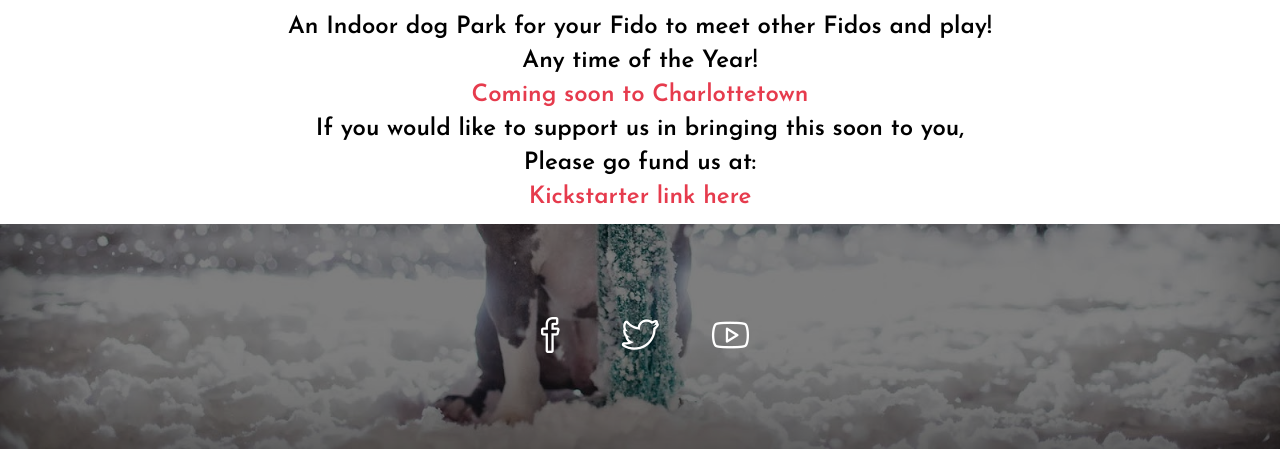
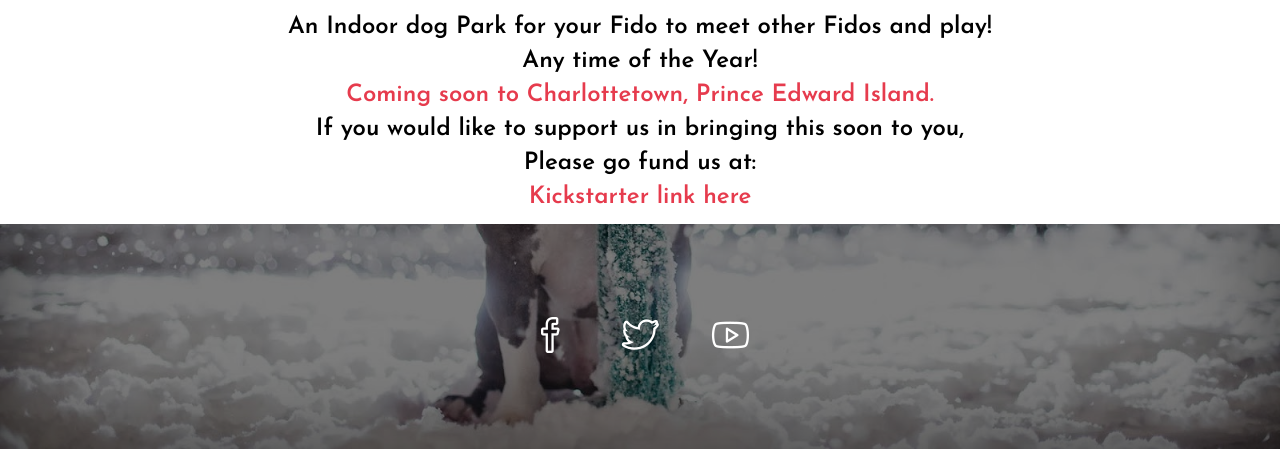
Before and after one commit to doggoworldpei/doggoworldpei.github.io, a plain HTML site: page index.html in a window 1280 px wide. Shown: the part 351-800 px from the top of the page. Drawn offline with Linux system fonts and the light colour scheme; a web font is replaced by a local one.

Commit message:
Update province
Update province

```diff
--- a/index.html
+++ b/index.html
@@ -17,7 +17,7 @@
 		<h2><strong class="sep-one"></strong>It's always play time!<strong class="sep-two"></strong></h2>
 	</div>
 	<div id="middle">
-		<p>An Indoor dog Park for your Fido to meet other Fidos and play! <br>Any time of the Year!<span><br>Coming soon to Charlottetown</span></p>
+		<p>An Indoor dog Park for your Fido to meet other Fidos and play! <br>Any time of the Year!<span><br>Coming soon to Charlottetown, Prince Edward Island.</span></p>
 		<p>If you would like to support us in bringing this soon to you, <br>Please go fund us at:<span><br>Kickstarter link here</span></p>
 	</div>
 	<div id="footer">
```
